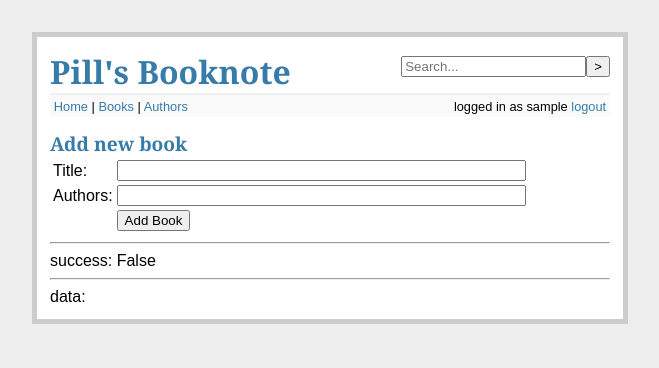
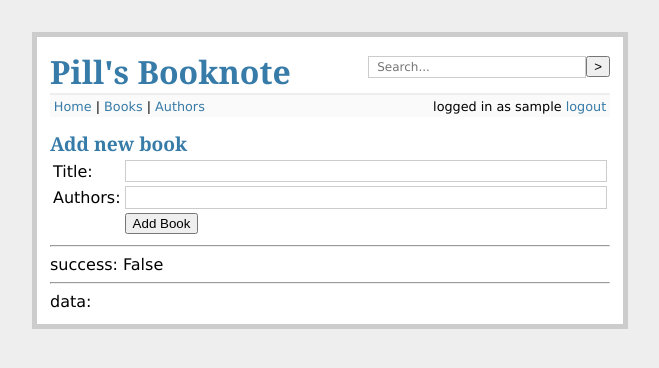
Before and after one commit to pillserg/promua_test_booknote, a Flask app: page /books/add/ in a window 1280 px wide. Shown: the top 368 px of the page, without its empty margins (310-969 px from the left). Run offline with Flask 2, Linux system fonts and the light colour scheme; a user stored in the database is signed in; parts of the project's set-up code (start-up, migrations or seed data) failed here and were passed over; some libraries are stand-ins or nearby versions.

Commit message:
some inputs styling and mock authors on book input

```diff
--- a/booknote/helpers.py
+++ b/booknote/helpers.py
@@ -6,6 +6,8 @@
     flask.jsonify converts everything to dict
     this is thinner
     """
+    # I really think there are something built in like this,
+    # but unfortunately i couldn't find it.
     return current_app.response_class(
         json.dumps(obj, indent=None if request.is_xhr else 2),
         mimetype='application/json')
--- a/booknote/static/css/style.css
+++ b/booknote/static/css/style.css
@@ -1,4 +1,4 @@
-body            { font-family: sans-serif; background: #eee; }
+body            { font-family: Verdana, Geneva, Arial, Helvetica, sans-serif; background: #eee; }
 a, h1, h2       { color: #377BA8; }
 h1, h2          { font-family: 'Georgia', serif; margin: 0; }
 h1              { border-bottom: 2px solid #eee; }
@@ -26,3 +26,19 @@
 div.control     {float: right; margin-top: 6px;}
 
 .right          {float: right;}
+
+
+
+
+
+input[type="text"].styled-input {
+        border:solid 1px #CCCCCC;
+        font-family: Verdana;
+        font-size: 12px;
+        padding-left:8px;
+        width: 464px;
+        padding: 3px 8px;
+        background-color: white;
+    }
+
+input#search_input {width: 200px;}
--- /dev/null
+++ b/booknote/static/css/token-input.css
@@ -0,0 +1,112 @@
+/* Example tokeninput style #1: Token vertical list*/
+ul.token-input-list {
+    overflow: hidden;
+    height: auto !important;
+    height: 1%;
+    width: 480px;
+    border: 1px solid #CCCCCC;
+    cursor: text;
+    font-size: 12px;
+    font-family: Verdana;
+    z-index: 999;
+    margin: 0;
+    padding: 0;
+    background-color: #fff;
+    list-style-type: none;
+    clear: left;
+}
+
+ul.token-input-list li {
+    list-style-type: none;
+}
+
+ul.token-input-list li input {
+    border: 0;
+    width: 430px;
+    padding: 3px 8px;
+    background-color: white;
+    -webkit-appearance: caret;
+}
+
+li.token-input-token {
+    overflow: hidden;
+    height: auto !important;
+    height: 1%;
+    margin: 3px;
+    padding: 3px 5px;
+    background-color: #d0efa0;
+    color: #000;
+    font-weight: bold;
+    cursor: default;
+    display: block;
+}
+
+li.token-input-token p {
+    float: left;
+    padding: 0;
+    margin: 0;
+}
+
+li.token-input-token span {
+    float: right;
+    color: #777;
+    cursor: pointer;
+}
+
+li.token-input-selected-token {
+    background-color: #08844e;
+    color: #fff;
+}
+
+li.token-input-selected-token span {
+    color: #bbb;
+}
+
+div.token-input-dropdown {
+    position: absolute;
+    width: 480px;
+    background-color: #fff;
+    overflow: hidden;
+    border-left: 1px solid #ccc;
+    border-right: 1px solid #ccc;
+    border-bottom: 1px solid #ccc;
+    cursor: default;
+    font-size: 12px;
+    font-family: Verdana;
+    z-index: 1;
+}
+
+div.token-input-dropdown p {
+    margin: 0;
+    padding: 5px;
+    font-weight: bold;
+    color: #777;
+}
+
+div.token-input-dropdown ul {
+    margin: 0;
+    padding: 0;
+}
+
+div.token-input-dropdown ul li {
+    background-color: #fff;
+    padding: 3px;
+    list-style-type: none;
+}
+
+div.token-input-dropdown ul li.token-input-dropdown-item {
+    background-color: #fafafa;
+}
+
+div.token-input-dropdown ul li.token-input-dropdown-item2 {
+    background-color: #fff;
+}
+
+div.token-input-dropdown ul li em {
+    font-weight: bold;
+    font-style: normal;
+}
+
+div.token-input-dropdown ul li.token-input-selected-dropdown-item {
+    background-color: #d0efa0;
+}
--- /dev/null
+++ b/booknote/static/js/authors_autocomplite.js
@@ -0,0 +1,8 @@
+// requires jQuery-Tokeninput
+$(document).ready(function(){
+    var config = {
+
+    }
+    $('input#authors').tokenInput('/authors_autocomplite', config)
+
+});
--- a/booknote/static/js/tokeninput.js
+++ /dev/null
@@ -1 +0,0 @@
-// requires jQuery-Tokeninput
--- a/booknote/templates/add_author.html
+++ b/booknote/templates/add_author.html
@@ -7,7 +7,7 @@
         <tr>
             <td>Name:</td>
             <td>
-                {{ form.name(size = 48) }}
+                {{ form.name(size=48, class="styled-input") }}
                 {% for error in form.errors.name %}
                     <br><span style="color: red;">[{{ error }}]</span>
                 {% endfor %}
--- a/booknote/templates/add_book.html
+++ b/booknote/templates/add_book.html
@@ -1,13 +1,13 @@
 {% extends "base.html" %}
 
 {% block extra_css %}
-    <link rel="stylesheet" type="text/css" href="{{ url_for('static', filename='js/lib/jquery-tokeninput/styles/token-input.css') }}" />
+    <link rel="stylesheet" type="text/css" href="{{ url_for('static', filename='css/token-input.css') }}" />
 {% endblock %}
 
 {% block extra_js %}
     <script src="{{ url_for('static', filename='js/lists_management.js') }}"></script>
     <script src="{{ url_for('static', filename='js/lib/jquery-tokeninput/src/jquery.tokeninput.js') }}"></script>
-    <script src="{{ url_for('static', filename='js/tokeninput.js') }}"></script>
+    <script src="{{ url_for('static', filename='js/authors_autocomplite.js') }}"></script>
 {% endblock %}
 
 {% block content %}
@@ -18,7 +18,7 @@
         <tr>
             <td>Title:</td>
             <td>
-                {{ form.title(size = 48) }}
+                {{ form.title(size = 48, class="styled-input") }}
                 {% for error in form.errors.title %}
                     <br><span style="color: red;">[{{ error }}]</span>
                 {% endfor %}
--- a/booknote/templates/base.html
+++ b/booknote/templates/base.html
@@ -9,7 +9,7 @@
 </head>
 <body>
     <div class="page">
-        <div class="searchbox"><input type="text" placeholder="Search..." size="20"/><input type="button" value=">"></div>
+        <div class="searchbox"><input type="text" class="styled-input" id="search_input" placeholder="Search..." size="20"/><input type="button" value=">"></div>
         <h1>Pill's Booknote</h1>
 
         <div class="metanav">
```
